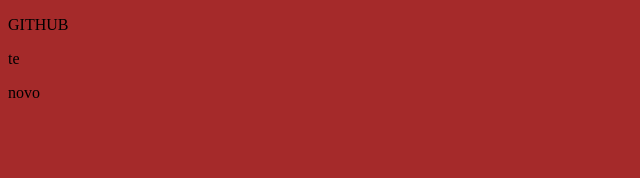
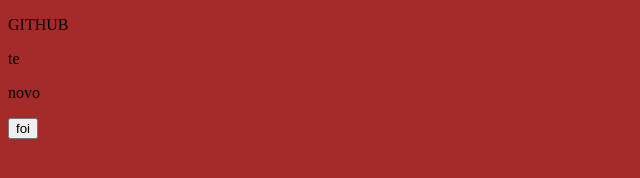
Before and after one commit to ProfClodoaldoBastos/Segundo_Projeto, a plain HTML site: page index.html in a window 1280 px wide. Shown: the full height of the page, 0-640 px from the left. Drawn offline with Linux system fonts and the light colour scheme.

Commit message:
'novo_button'

```diff
--- a/index.html
+++ b/index.html
@@ -10,5 +10,6 @@
     <p>GITHUB</p>
     <p>te</p>
     <p>novo</p>
+    <button>foi</button>
 </body>
 </html>
```
